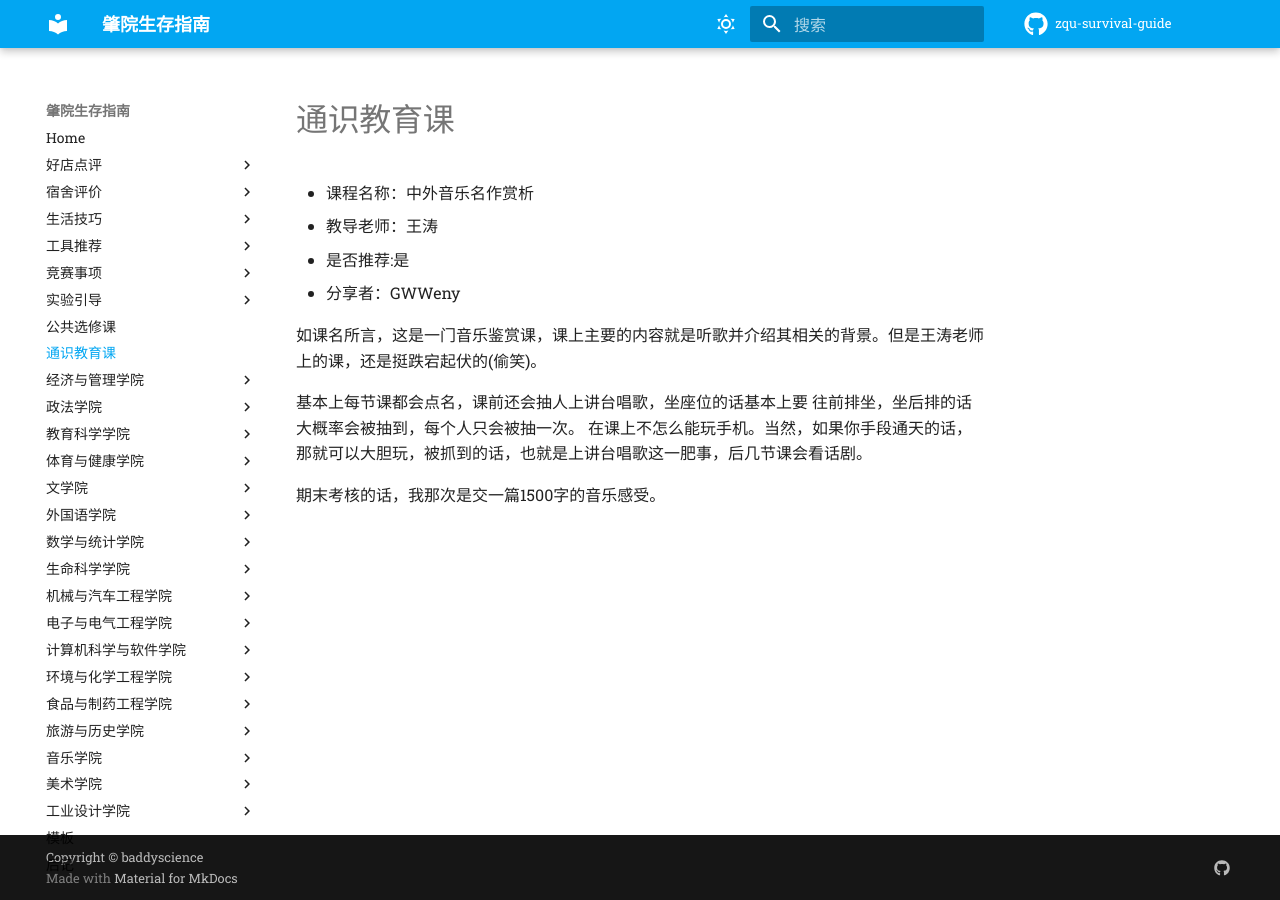
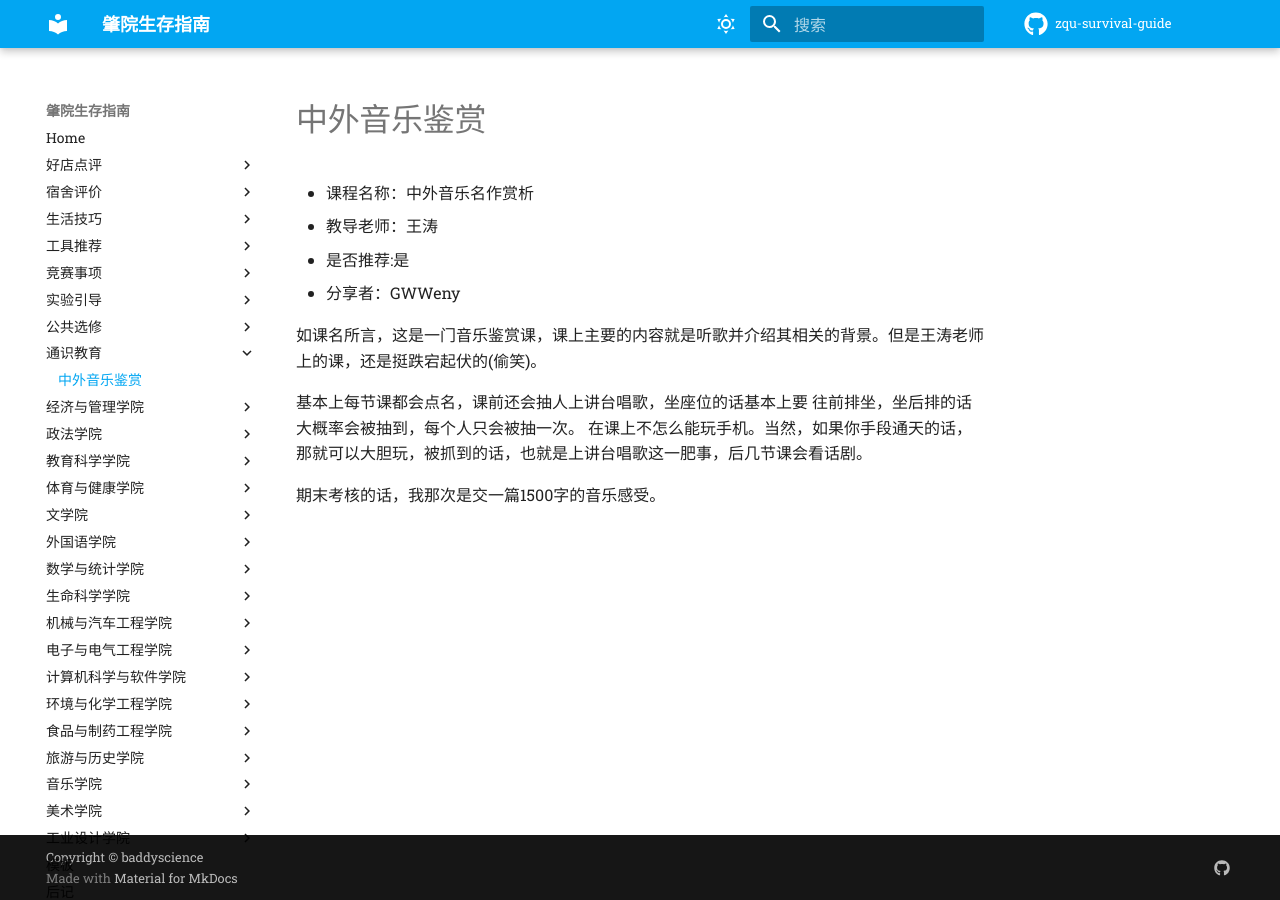
Before and after one commit to baddyscience/zqu-guide, an MkDocs documentation site: the page built from docs/课程内容/中外音乐鉴赏.md, in a window 1280 px wide. Built offline with MkDocs 1.6.1 and Material for MkDocs 9.7.7, drawn with Linux system fonts in a browser that asks for light colours; comment, search, counter and statistics services are not loaded.

Commit message:
修正了一些格式问题

```diff
--- a/mkdocs.yml
+++ b/mkdocs.yml
@@ -95,8 +95,10 @@ nav:
   - 实验引导:
       - 大数据实验室: "实验引导/大数据实验室.md"
       - 软件应用基础实验室: "实验引导/软件应用基础实验室.md"
-  - 公共选修课: "课程内容/公共选修课.md"
-  - 通识教育课: "课程内容/通识教育课.md"
+  - 公共选修:
+      - 葡萄酒与生活: "课程内容/葡萄酒与生活.md"
+  - 通识教育:
+      - 中外音乐鉴赏: "课程内容/中外音乐鉴赏.md"
   - 经济与管理学院:
       - 课程内容:
           - C: "课程内容/c.md"
```
Also changed, not shown: docs/课程内容/中外音乐鉴赏.md (renamed from docs/课程内容/通识教育课.md), docs/课程内容/葡萄酒与生活.md (renamed from docs/课程内容/公共选修课.md).
